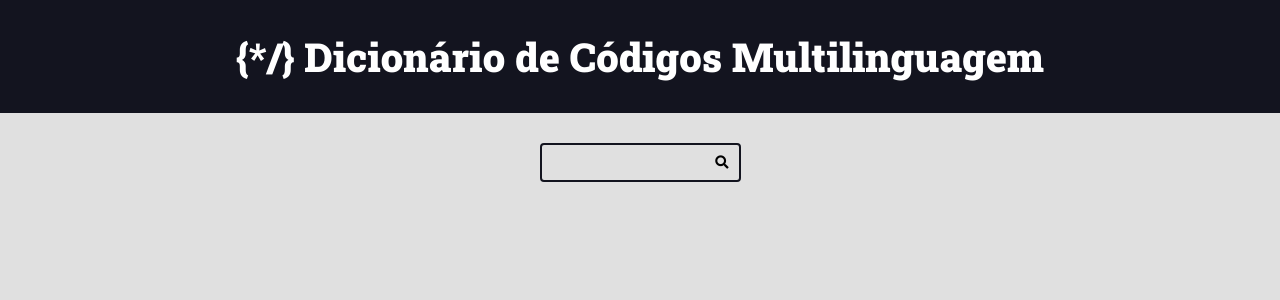
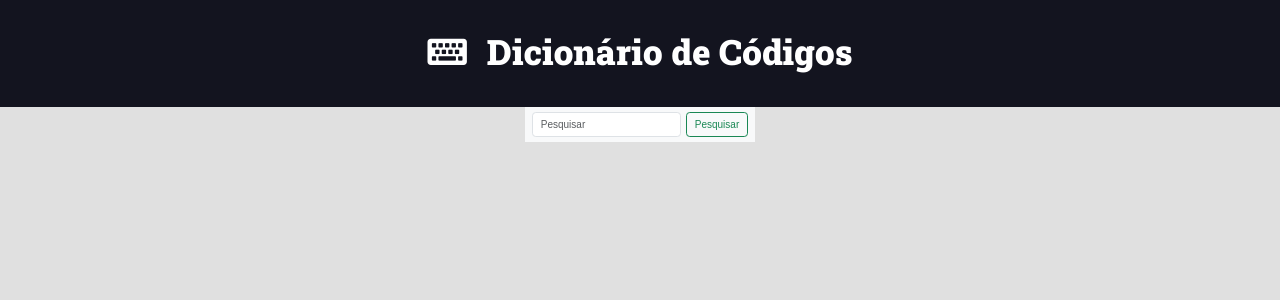
Before and after one commit to CarlosMagnoVieira/curso_django-projeto1, a Django app: page / in a window 1280 px wide. Shown: the top 300 px of the page. Run offline with Django 4.2, Linux system fonts and the light colour scheme.

Commit message:
Usando Bootstrap

```diff
--- a/recipes/templates/recipes/pages/home.html
+++ b/recipes/templates/recipes/pages/home.html
@@ -3,7 +3,18 @@
 <body>
     {% include 'recipes/partial/header.html' %}
 
-    <div class= "search-container">
+    <nav class="navbar bg-body-tertiary">
+        <div class="container-fluid">
+          <form class="d-flex" role="search">
+            <input class="form-control me-2" type="search" placeholder="Pesquisar" aria-label="Pesquisar">
+            <button class="btn btn-outline-success" type="submit">Pesquisar</button>
+          </form>
+        </div>
+    </nav>
+
+
+
+    <!--<div class= "search-container">
         <div class="container">
             <form action="" class="search-form">
                 <input type="search" class= "search-input" name="search">
@@ -12,6 +23,6 @@
                 </button>
             </form>
         </div>
-    </div>
+    </div> -->
 </body>
 </html>
--- a/recipes/templates/recipes/partial/head.html
+++ b/recipes/templates/recipes/partial/head.html
@@ -5,18 +5,26 @@
     <meta http-equiv="X-UA-Compatible" content="IE=edge">
     <meta name="viewport" content="width=device-width, initial-scale=1.0">
 
-    <link rel="stylesheet" href="https://cdnjs.cloudflare.com/ajax/libs/font-awesome/5.15.4/css/fontawesome.min.css" integrity="sha512-P9vJUXK+LyvAzj8otTOKzdfF1F3UYVl13+F8Fof8/2QNb8Twd6Vb+VD52I7+87tex9UXxnzPgWA3rH96RExA7A==" crossorigin="anonymous" referrerpolicy="no-referrer" />
+    <link rel="stylesheet" href="https://cdnjs.cloudflare.com/ajax/libs/font-awesome/5.15.4/css/fontawesome.min.css"
+        integrity="sha512-P9vJUXK+LyvAzj8otTOKzdfF1F3UYVl13+F8Fof8/2QNb8Twd6Vb+VD52I7+87tex9UXxnzPgWA3rH96RExA7A=="
+        crossorigin="anonymous" referrerpolicy="no-referrer" />
 
-    <link rel="stylesheet" href="https://cdnjs.cloudflare.com/ajax/libs/font-awesome/5.15.4/css/brands.min.css" integrity="sha512-sVSECYdnRMezwuq5uAjKQJEcu2wybeAPjU4VJQ9pCRcCY4pIpIw4YMHIOQ0CypfwHRvdSPbH++dA3O4Hihm/LQ==" crossorigin="anonymous" referrerpolicy="no-referrer" />
+    <link rel="stylesheet" href="https://cdnjs.cloudflare.com/ajax/libs/font-awesome/5.15.4/css/brands.min.css"
+        integrity="sha512-sVSECYdnRMezwuq5uAjKQJEcu2wybeAPjU4VJQ9pCRcCY4pIpIw4YMHIOQ0CypfwHRvdSPbH++dA3O4Hihm/LQ=="
+        crossorigin="anonymous" referrerpolicy="no-referrer" />
 
-    <link rel="stylesheet" href="https://cdnjs.cloudflare.com/ajax/libs/font-awesome/5.15.4/css/solid.min.css" integrity="sha512-tk4nGrLxft4l30r9ETuejLU0a3d7LwMzj0eXjzc16JQj+5U1IeVoCuGLObRDc3+eQMUcEQY1RIDPGvuA7SNQ2w==" crossorigin="anonymous" referrerpolicy="no-referrer" />
+    <link rel="stylesheet" href="https://cdnjs.cloudflare.com/ajax/libs/font-awesome/5.15.4/css/solid.min.css"
+        integrity="sha512-tk4nGrLxft4l30r9ETuejLU0a3d7LwMzj0eXjzc16JQj+5U1IeVoCuGLObRDc3+eQMUcEQY1RIDPGvuA7SNQ2w=="
+        crossorigin="anonymous" referrerpolicy="no-referrer" />
+
+    <link href="https://cdn.jsdelivr.net/npm/bootstrap@5.3.0-alpha3/dist/css/bootstrap.min.css" rel="stylesheet" integrity="sha384-KK94CHFLLe+nY2dmCWGMq91rCGa5gtU4mk92HdvYe+M/SXH301p5ILy+dN9+nJOZ" crossorigin="anonymous">
+
+    <script src="https://cdn.jsdelivr.net/npm/bootstrap@5.3.0-alpha3/dist/js/bootstrap.bundle.min.js" integrity="sha384-ENjdO4Dr2bkBIFxQpeoTz1HIcje39Wm4jDKdf19U8gI4ddQ3GYNS7NTKfAdVQSZe" crossorigin="anonymous"></script>
 
     <link rel="preconnect" href="https://fonts.googleapis.com">
     <link rel="preconnect" href="https://fonts.gstatic.com" crossorigin>
     <link href="https://fonts.googleapis.com/css2?family=Roboto+Slab:wght@900&display=swap" rel="stylesheet">
-
-    <title>Recipes</title>
-
+    <title>Dicionário de Códigos Multilinguagem</title>
     <style>
         :root {
             --color-primary: #269fe6;
@@ -25,10 +33,8 @@
             --color-primary-dark-hover: #212336;
             --color-primary-light: #d4ecfa;
             --color-primary-light-hover: #bdd8e7;
-
             --color-white: #fff;
             --color-black: #000;
-
             --color-dark-text: #444;
             --color-info-light: #cce5ff;
             --color-debug-light: #cce5ff;
@@ -36,14 +42,12 @@
             --color-alert-light: #fff3cd;
             --color-warning-light: #fff3cd;
             --color-error-light: #f8d7da;
-
             --color-info-dark: #4d86c4;
             --color-debug-dark: #4d86c4;
             --color-success-dark: #4a9c5d;
             --color-alert-dark: #927f40;
             --color-warning-dark: #927f40;
             --color-error-dark: #da525d;
-
             --color-gray-0: #f9f9f9;
             --color-gray-1: #e0e0e0;
             --color-gray-2: #c7c7c7;
@@ -54,68 +58,65 @@
             --color-gray-7: #4b4b4b;
             --color-gray-8: #323232;
             --color-gray-9: #191919;
-
             --font-primary: sans-serif;
             --font-headings: 'Roboto Slab', serif;
-
             --spacing-gutter-medium: 3rem;
             --spacing-gutter-large: 4rem;
         }
-
-        *{
+        * {
             padding: 0;
             margin: 0;
             box-sizing: border-box;
         }
-
-        html{
+        html {
             font-size: 62.5%;
         }
-
-        body{
+        body {
             font-size: 1.6rem;
             font-family: var(--font-primary);
             background: var(--color-gray-1);
         }
 
-        h1,h2,h3,h4,h5,h6{
+        h1,
+        h2,
+        h3,
+        h4,
+        h5,
+        h6 {
             font-family: var(--font-headings);
         }
-
-        .container{
-            max-width: 144rem;
+        .container {
+            max-width: 100%;
             margin: 0 auto;
             padding: var(--spacing-gutter-medium);
         }
-
-        .main-header-container{
-            background:var(--color-primary-dark);
+        .main-header-container {
+            background: var(--color-primary-dark);
         }
-
-        .main-logo{
-            font-size: 4rem;
+        .main-logo {
+            font-size: 3.5rem;
             color: var(--color-white);
             text-decoration: none;
             display: flex;
             flex-flow: row nowrap;
             align-items: center;
             justify-content: center;
-            width: fit-content;
+            width: auto;
             margin: 0 auto;
+            text-align: center;
+
         }
-
-        .main-logo-icon{
+        .main-logo-icon {
             margin-right: 2rem;
         }
 
-        .search-form{
+        .search-form {
             border: .2rem solid var(--color-primary-dark);
             max-width: 64rem;
             margin: 0 auto;
             border-radius: .4rem;
-            font-size: small;
-            color: var(--color-black);
             position: relative;
+            transition: all 300ms ease-in-out;
         }
 
         .search-input,
@@ -124,10 +125,12 @@
             background: none;
             outline: none;
             padding: 1rem;
+            transition: all 300ms ease-in-out;
         }
 
-        .search-input{
+        .search-input {
             width: 100%;
+            padding-right: 3rem;
         }
 
         .search-button {
@@ -135,6 +138,19 @@
             top: 0;
             right: 0;
         }
+
+        .search-button:focus {
+            outline: 1px solid var(--color-primary);
+            background: rgba(0, 0, 0, .05)
+        }
+
+        .search-form:focus-within {
+            border-color: var(--color-primary);
+            background: var(--color-white);
+        }
+
+        .search-form:focus-within .search-button {
+            color: var(--color-primary);
+        }
     </style>
-
 </head>
--- a/recipes/templates/recipes/partial/header.html
+++ b/recipes/templates/recipes/partial/header.html
@@ -2,7 +2,8 @@
     <div class = "main-header container">
         <h1>
             <a class= "main-logo" href= "/">
-                <span class= "main-logo-text">{*/} Dicionário de Códigos Multilinguagem</span>
+                <i class="fas fa-keyboard main-logo-icon"></i>
+                <span class= "main-logo-text">Dicionário de Códigos</span>
         </h1>
     </div>
 </header>
```
